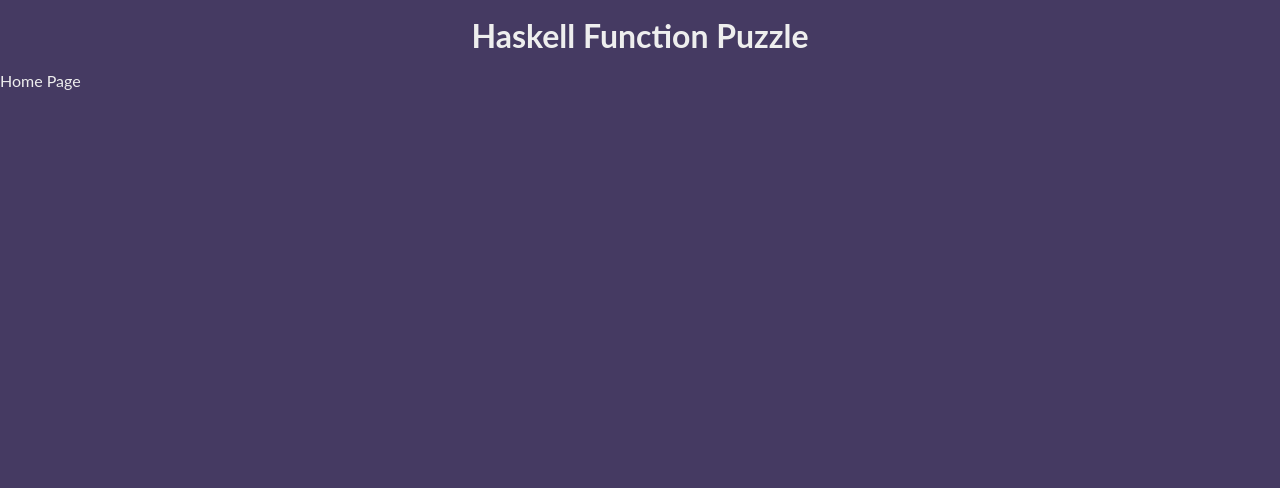
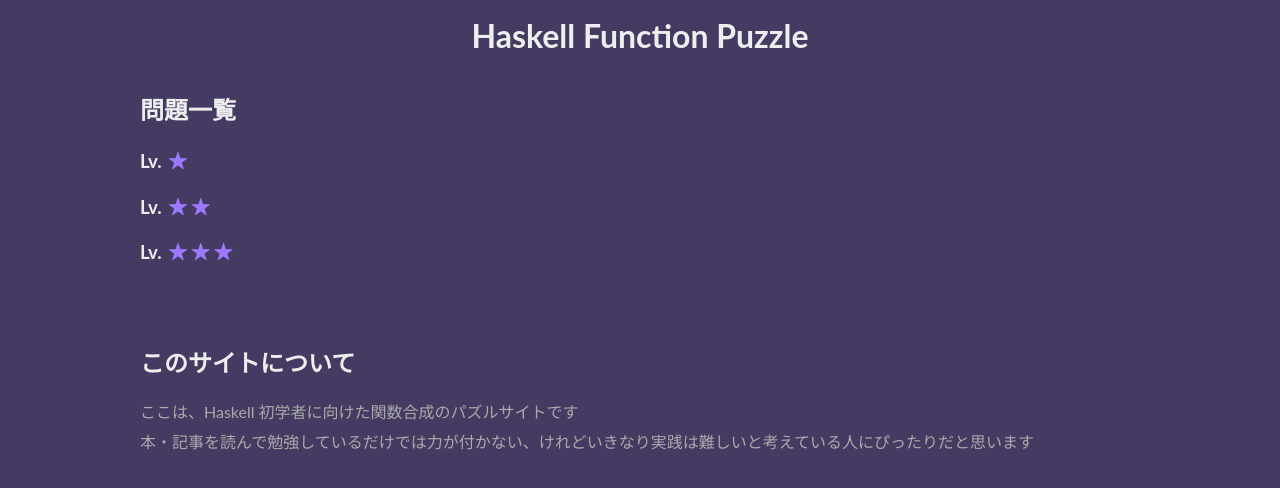
Before and after one commit to syakoo/haskell-function-puzzle, a React app: page /#/ in a window 1280 px wide. Shown: the top 488 px of the page. Built offline with nearby package versions, Linux system fonts and the light colour scheme.

Commit message:
update: styles and home page.

```diff
--- a/src/components/layouts/index.tsx
+++ b/src/components/layouts/index.tsx
@@ -1,5 +1,5 @@
 import React from 'react'
-import { ThemeProvider } from 'styled-components'
+import styled, { ThemeProvider } from 'styled-components'
 
 import { Header } from '@/components/templates/Header'
 
@@ -11,6 +11,13 @@
   <ThemeProvider theme={theme}>
     <GlobalStyle {...theme} />
     <Header />
-    <main>{children}</main>
+    <_Main>{children}</_Main>
   </ThemeProvider>
 )
+
+// ___________
+//
+const _Main = styled.main`
+  margin: 1rem auto;
+  max-width: 1000px;
+`
--- a/src/components/layouts/style.ts
+++ b/src/components/layouts/style.ts
@@ -3,8 +3,8 @@
 // ____________________
 //
 export const theme = {
-  secondary: '#5e5086',
   primary: '#453a62',
+  secondary: '#9c79ff',
   white: '#fff',
   gray: '#eee',
   gray2: '#aaa',
--- a/src/components/pages/Home/Home.tsx
+++ b/src/components/pages/Home/Home.tsx
@@ -1,12 +1,56 @@
 import React from 'react'
+import styled from 'styled-components'
 import { RouteComponentProps } from 'react-router-dom'
 
 // ___________
 //
 const HomePage: React.VFC<RouteComponentProps> = () => {
-  return <div>Home Page</div>
+  return (
+    <div>
+      <_Section>
+        <h2>問題一覧</h2>
+        <div>
+          <h3>
+            Lv. <_Star />
+          </h3>
+          <div></div>
+          <h3>Lv. <_Star /><_Star /></h3>
+          <div></div>
+          <h3>Lv. <_Star /><_Star /><_Star /></h3>
+          <div></div>
+        </div>
+      </_Section>
+      <_Section>
+        <h2>このサイトについて</h2>
+        <div>
+          <p>ここは、Haskell 初学者に向けた関数合成のパズルサイトです</p>
+          <p>
+            本・記事を読んで勉強しているだけでは力が付かない、けれどいきなり実践は難しいと考えている人にぴったりだと思います
+          </p>
+        </div>
+      </_Section>
+    </div>
+  )
 }
 
 // ___________
 //
+const _Star = styled.span`
+  margin: 0px 2px;
+  color: ${(p) => p.theme.secondary};
+  &:before {
+    content: '★';
+  }
+`
+
+const _Section = styled.section`
+  margin-bottom: 5rem;
+  p {
+    margin: 6px 0px;
+    color: ${(p) => p.theme.gray2};
+  }
+`
+
+// ___________
+//
 export default HomePage
```
